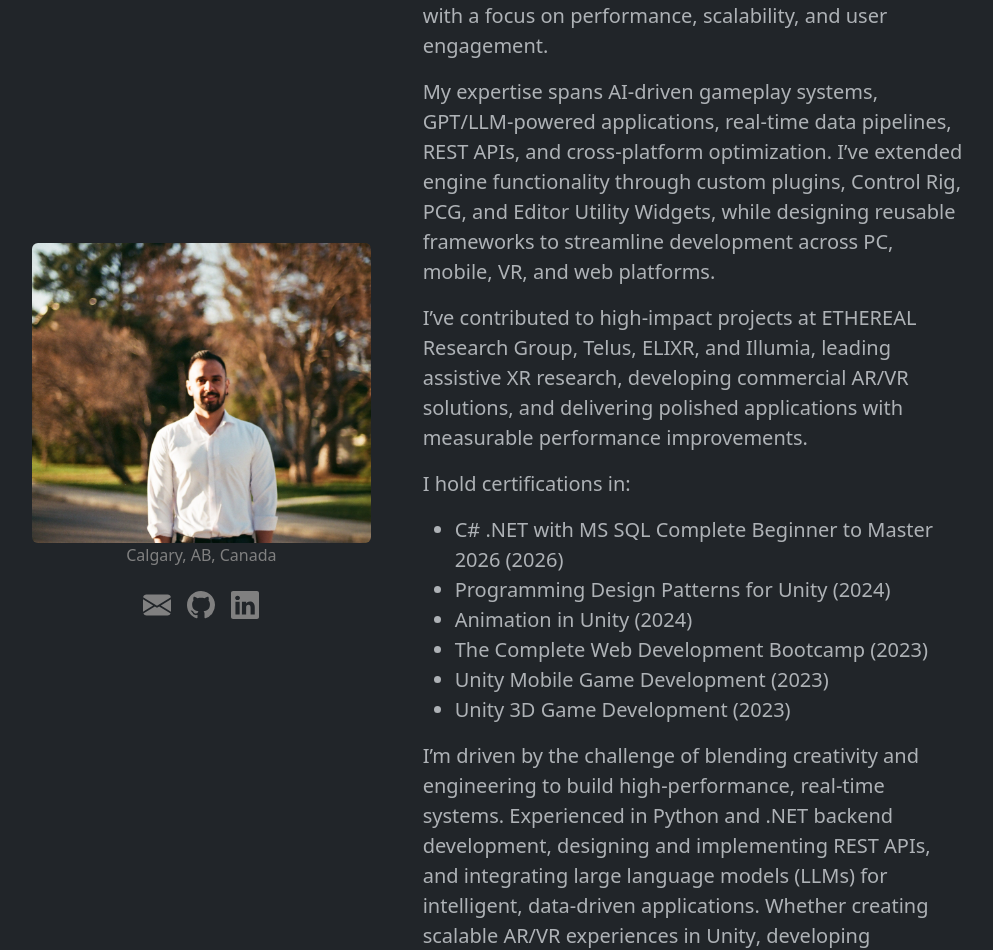
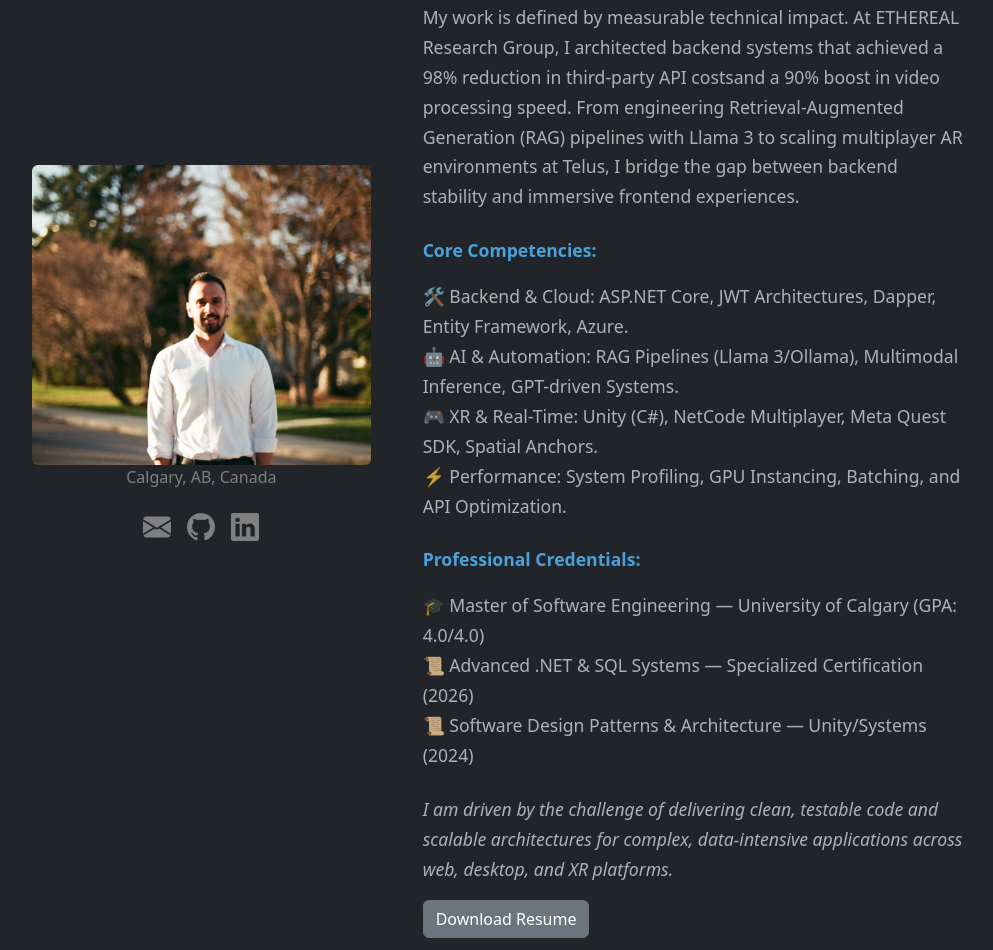
Before and after one commit to Alishahidi1997/alishahidi1997.github.io, a React (Create React App) app: page / in a window 1280 px wide. Shown: the part 321-1271 px from the top of the page, without its empty margins (44-1037 px from the left). Built offline with nearby package versions, Linux system fonts and the light colour scheme.

Commit message:
about me and resume update

```diff
--- a/src/AboutMe/aboutMe.js
+++ b/src/AboutMe/aboutMe.js
@@ -12,28 +12,41 @@ function AboutMe() {
 
     return (
         <div className="col-8 align-self-center">
-            <h2 style={{ fontWeight: 'bold' }}>About Me</h2>
-            <div className="lead text-muted">
+           <h2 style={{ fontWeight: 'bold', marginBottom: '1.5rem' }}>About Me</h2>
+    <div className="lead text-muted" style={{ fontSize: '1.1rem', lineHeight: '1.7' }}>
         <p>
-        I’m a multidisciplinary software developer passionate about creating immersive games, interactive experiences, and scalable backend systems using <strong>Python</strong>, <strong>ASP.NET</strong>, <strong>Unity</strong>, <strong>C++</strong>, and <strong>C#</strong>. Over the past five years, I’ve built narrative-driven games, VR simulations, real-time multiplayer systems, and robust backend applications, with a focus on <strong>performance, scalability, and user engagement</strong>.
+            I am a <strong>Systems-Focused Software Developer</strong> specializing in
+            <strong> ASP.NET Core, Python AI integration, and Spatial Computing</strong>.
+            With a Master’s in Software Engineering and a 4.0 GPA, I focus on building high-performance
+            applications that solve complex infrastructure and interaction challenges.
         </p>
+
         <p>
-        My expertise spans <strong>AI-driven gameplay systems</strong>, <strong>GPT/LLM-powered applications</strong>, <strong>real-time data pipelines</strong>, <strong>REST APIs</strong>, and <strong>cross-platform optimization</strong>. I’ve extended engine functionality through <strong>custom plugins</strong>, <strong>Control Rig</strong>, <strong>PCG</strong>, and <strong>Editor Utility Widgets</strong>, while designing reusable frameworks to streamline development across PC, mobile, VR, and web platforms.
+            My work is defined by <strong>measurable technical impact</strong>. At <strong>ETHEREAL Research Group</strong>,
+            I architected backend systems that achieved a <strong>98% reduction in third-party API costs</strong>
+            and a <strong>90% boost in video processing speed</strong>. From engineering <strong>Retrieval-Augmented Generation (RAG) </strong>
+            pipelines with Llama 3 to scaling <strong>multiplayer AR environments at Telus</strong>,
+            I bridge the gap between backend stability and immersive frontend experiences.
         </p>
-    <p>
-        I’ve contributed to high-impact projects at <strong>ETHEREAL Research Group</strong>, <strong>Telus</strong>, <strong>ELIXR</strong>, and <strong>Illumia</strong>, leading assistive XR research, developing commercial AR/VR solutions, and delivering polished applications with measurable performance improvements.
-    </p>
-    <p>I hold certifications in:</p>
-    <ul>
-        <li><strong>C# .NET with MS SQL Complete Beginner to Master 2026</strong> (2026)</li>
-        <li><strong>Programming Design Patterns for Unity</strong> (2024)</li>
-        <li><strong>Animation in Unity</strong> (2024)</li>
-        <li><strong>The Complete Web Development Bootcamp</strong> (2023)</li>
-        <li><strong>Unity Mobile Game Development</strong> (2023)</li>
-        <li><strong>Unity 3D Game Development</strong> (2023)</li>
+
+        <p style={{ fontWeight: 'bold', color: '#4ba1da', marginTop: '1.5rem' }}>Core Competencies:</p>
+        <ul style={{ listStyleType: 'none', paddingLeft: '0' }}>
+            <li>🛠️ <strong>Backend & Cloud:</strong> ASP.NET Core, JWT Architectures, Dapper, Entity Framework, Azure.</li>
+            <li>🤖 <strong>AI & Automation:</strong> RAG Pipelines (Llama 3/Ollama), Multimodal Inference, GPT-driven Systems.</li>
+            <li>🎮 <strong>XR & Real-Time:</strong> Unity (C#), NetCode Multiplayer, Meta Quest SDK, Spatial Anchors.</li>
+            <li>⚡ <strong>Performance:</strong> System Profiling, GPU Instancing, Batching, and API Optimization.</li>
         </ul>
-    <p>
-        I’m driven by the challenge of blending creativity and engineering to build <strong>high-performance, real-time systems</strong>. Experienced in <strong>Python and .NET backend development</strong>, designing and implementing <strong>REST APIs</strong>, and integrating <strong>large language models (LLMs)</strong> for intelligent, data-driven applications. Whether creating <strong>scalable AR/VR experiences in Unity</strong>, developing <strong>gameplay systems in Unreal</strong>, or building <strong>robust backend services</strong>, my goal is to deliver <strong>engaging, reliable, and innovative solutions</strong> across platforms.
+
+        <p style={{ fontWeight: 'bold', color: '#4ba1da', marginTop: '1.5rem' }}>Professional Credentials:</p>
+        <ul className="list-unstyled">
+            <li>🎓 <strong>Master of Software Engineering</strong> — University of Calgary (GPA: 4.0/4.0)</li>
+            <li>📜 <strong>Advanced .NET & SQL Systems</strong> — Specialized Certification (2026)</li>
+            <li>📜 <strong>Software Design Patterns & Architecture</strong> — Unity/Systems (2024)</li>
+        </ul>
+
+        <p className="mt-4" style={{ fontStyle: 'italic' }}>
+            I am driven by the challenge of delivering clean, testable code and scalable architectures
+            for complex, data-intensive applications across web, desktop, and XR platforms.
         </p>
 </div>
             <a href={ResumePath} role="button" className="btn btn-secondary" target="_blank" rel="noopener noreferrer">
```
Also changed, not shown: 1 other file (tests, documents, lock files or other folders). Lines whose indentation alone changed are shown as unchanged.
